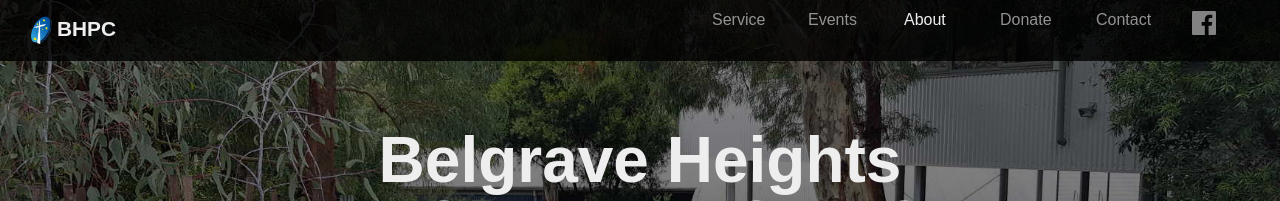
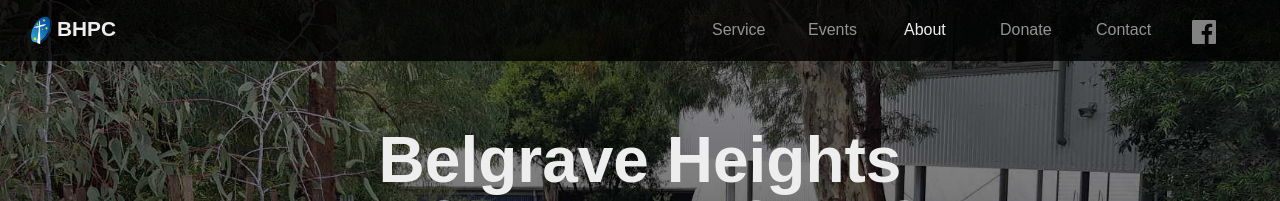
Before and after one commit to mdsimmo/bhcs2, a Jekyll site: the page built from index.markdown, in a window 1280 px wide. Shown: the top 201 px of the page. Built offline with Jekyll 4.4.1, drawn with Linux system fonts in a browser that asks for light colours.

Commit message:
Nav items are center aligned

```diff
--- a/_sass/site/_layout.scss
+++ b/_sass/site/_layout.scss
@@ -60,7 +60,8 @@
     }
 
     li {
-      display: inline-block;
+      display: flex;
+      align-items: center;
       list-style: none;
       flex: 1;
       max-width: 6em;
```
